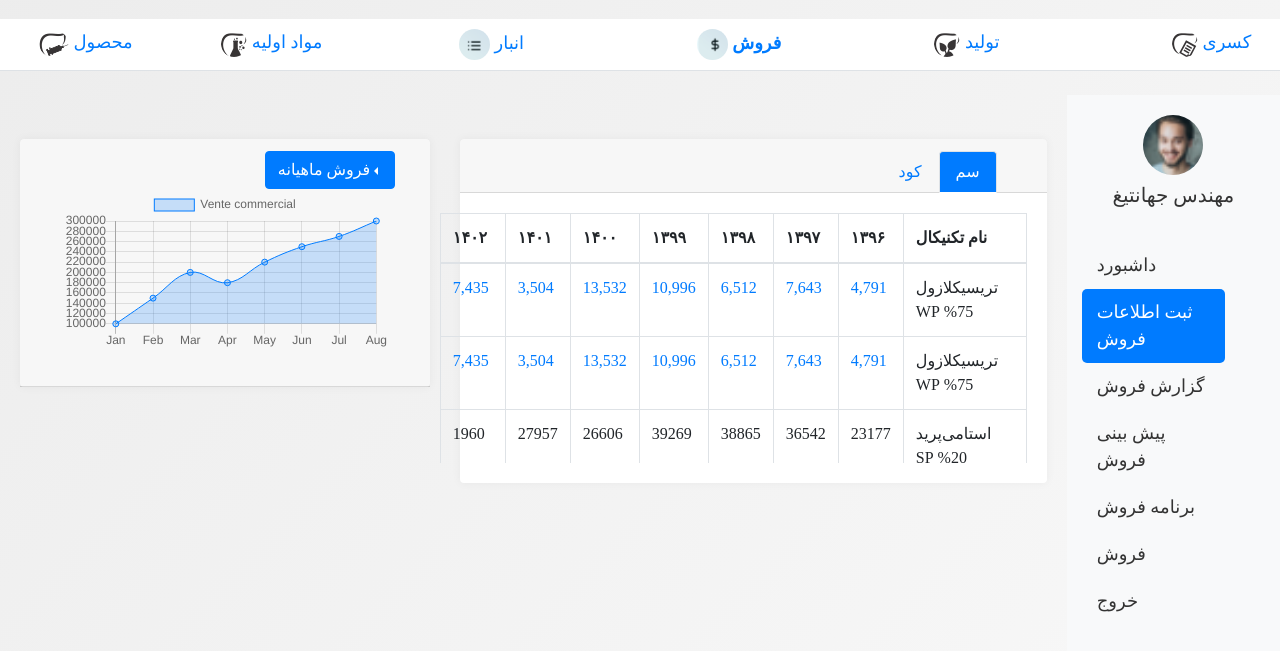
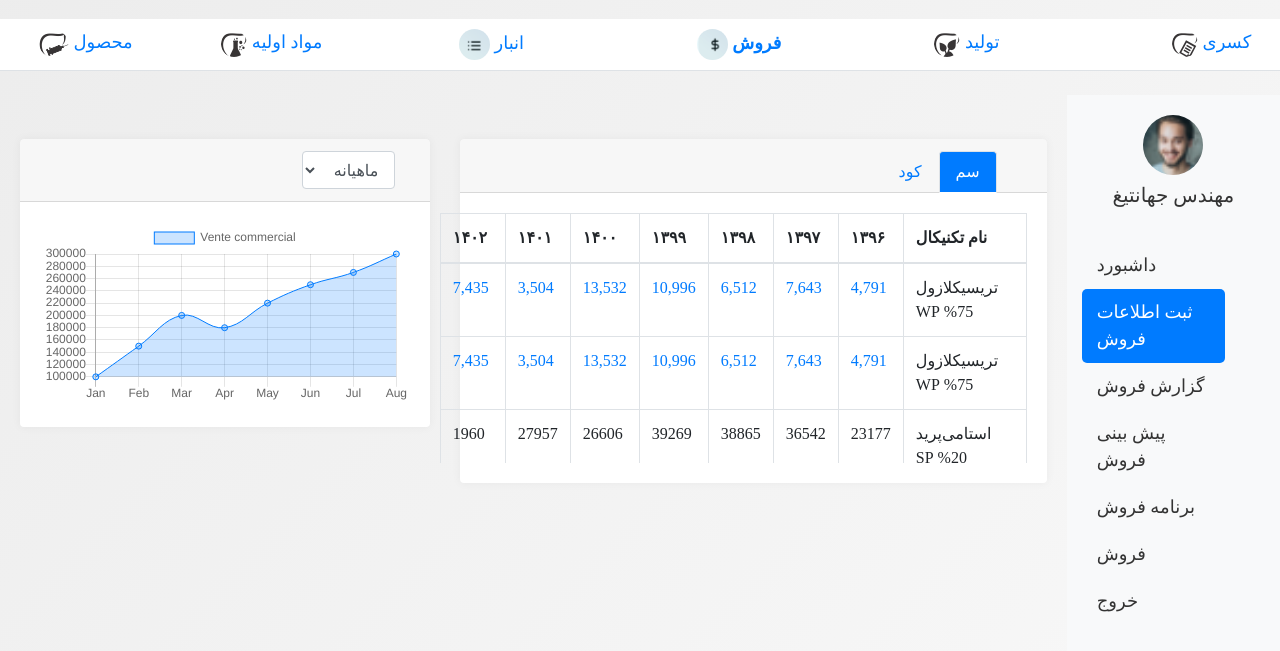
Before and after one commit to Faragaam/towlid_prototype, a plain HTML site: page salesInput.html in a window 1280 px wide. Shown: the part 103-754 px from the top of the page. Drawn offline with nearby package versions, Linux system fonts and the light colour scheme.

Commit message:
Update salesInput.html

```diff
--- a/salesInput.html
+++ b/salesInput.html
@@ -4,7 +4,7 @@
 <head>
     <meta charset="UTF-8">
     <meta name="viewport" content="width=device-width, initial-scale=1.0">
-    <title>Dashboard</title>
+    <title>ثبت فروش</title>
     <link href="https://stackpath.bootstrapcdn.com/bootstrap/4.5.2/css/bootstrap.min.css" rel="stylesheet">
     <style>
         body {
@@ -444,22 +444,20 @@
                     <div class="col-md-5">
                         <div class="card mb-4">
                             <div class="card-header">
-                                <div class="dropdown col-md-1 dropleft float-right ">
-                                    <button type="button" class="btn btn-primary dropdown-toggle" data-toggle="dropdown">
-                                        فروش ماهیانه
-                                    </button>
-                                    <div class="dropdown-menu">
-                                      <a class="dropdown-item active" href="#">ماهیانه</a>
-                                      <a class="dropdown-item " href="#">فصلی</a>
-                                      <a class="dropdown-item " href="#">سال</a>
-                                    </div>
-                            </div>
+                                <div class="col-4">
+                                    <select class="form-control">
+                                        <option value="year">ماهیانه</option>
+                                        <option value="season">فصلی</option>
+                                        <option value="month">سالیانه</option>
+                                    </select>
+                                </div>
+                             </div>
+
                             <div class="card-body">
                                 <canvas id="revenueChart"></canvas>
                             </div>
                         </div>
                     </div>
-                </div>
                 </div>
 
                 <!--Second Row of Main Contain -->
```
